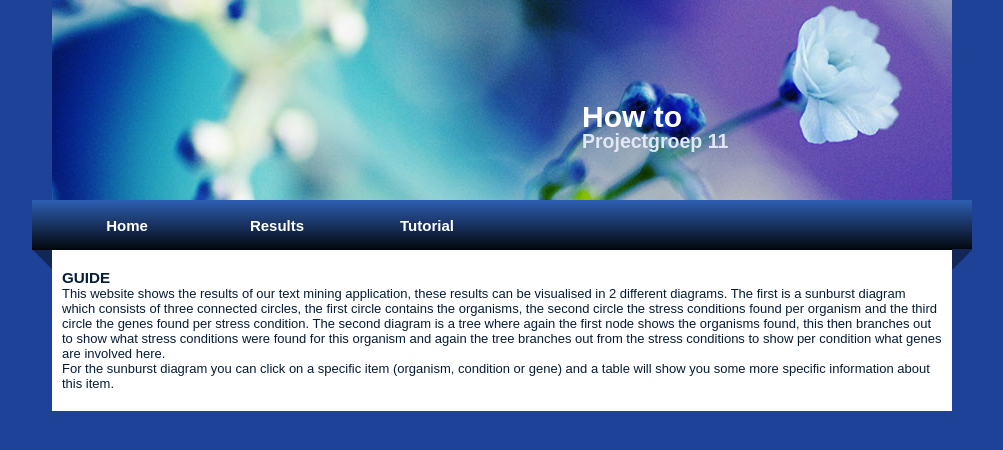
After one commit to koenvdheide/text-mining, a Flask app: page /tutorial in a window 1280 px wide. The commit adds this page. Shown: the top 450 px of the page, without its empty margins (138-1141 px from the left). Run offline with Flask 2, Linux system fonts and the light colour scheme.

Commit message:
Website verbeteringtjes

```diff
--- a/project_code/website/projet.py
+++ b/project_code/website/projet.py
@@ -25,5 +25,9 @@ def sunburst():
 def tree():
     return render_template("tree.html")
 
+@app.route("/tutorial")
+def tutorial():
+    return render_template("tutorial.html")
+
 if __name__ == '__main__':
     app.run()
--- a/project_code/website/templates/results.html
+++ b/project_code/website/templates/results.html
@@ -16,9 +16,9 @@
          <div id="sidebar">
 		    <p>
 				<h3> Visualisation options:</h3>
-				<i><b>preferred visualization:</b></i><br>
+				<i><b>Preferred visualization:</b></i><br>
 				<select class="input" onchange="getVisMethod()" id="visual">
-				   <option >None</option>
+				   <option selected disabled hidden>Please choose..</option>
 				   <option >Sunburst</option>
 				   <option >Tree</option>
 				</select><br>
@@ -58,7 +58,6 @@
             var e = document.getElementById("visual");
          	var value = e.options[e.selectedIndex].text;
          	if (value == "Sunburst") {
-         	    alert("lets go")
          		 window.frames["diagram"].src ="/sunburst";
             }
          	if (value == "Tree") {
--- a/project_code/website/templates/sunburst.html
+++ b/project_code/website/templates/sunburst.html
@@ -1,5 +1,6 @@
 <!DOCTYPE html>
 <meta charset="utf-8">
+
 <form>
   <label><input type="radio" name="mode" value="size" checked> Size</label>
   <label><input type="radio" name="mode" value="count"> Count</label>
--- /dev/null
+++ b/project_code/website/templates/tutorial.html
@@ -0,0 +1,35 @@
+<!DOCTYPE html PUBLIC "-//W3C//DTD XHTML 1.0 Transitional//EN" "http://www.w3.org/TR/xhtml1/DTD/xhtml1-transitional.dtd">
+<html xmlns="http://www.w3.org/1999/xhtml">
+   <head>
+      <meta http-equiv="Content-Type" content="text/html; charset=utf-8" />
+      <link rel="stylesheet" type="text/css" href="static/css/style.css" />
+      <title>Guide</title>
+   </head>
+   <body>
+      <div id="container">
+         <div id="mainpic">
+            <h1><span class="aqua">How </span><span class="LightSteelBlue">to</span></h1>
+            <h2>Projectgroep 11</h2>
+         </div>
+         <div id="menu">
+            <ul>
+               <li class="menuitem"><a href="/">Home</a></li>
+               <li class="menuitem"><a href="/results">Results</a></li>
+               <li class="menuitem"><a href="/tutorial">Tutorial</a></li>
+            </ul>
+         </div>
+         <div id="content">
+            <h3>GUIDE</h3>
+             This website shows the results of our text mining application, these results can be visualised in 2 different diagrams. The first is a
+             sunburst diagram which consists of three connected circles, the first circle contains the organisms, the second circle the stress conditions found per organism
+             and the third circle the genes found per stress condition. The second diagram is a tree where again the first node shows the organisms found, this then branches
+             out to show what stress conditions were found for this organism and again the tree branches out from the stress conditions to show per condition what genes are involved here.
+             <br>
+             For the sunburst diagram you can click on a specific item (organism, condition or gene) and a table will show you some more specific information about this item.
+
+            <p>&nbsp;</p>
+            <div id="footer"></div>
+         </div>
+      </div>
+   </body>
+</html>
```
Also changed, not shown: project_code/SQLConnector.py (+5 -18 lines), project_code/website/templates/index.html (+6 -4 lines).
